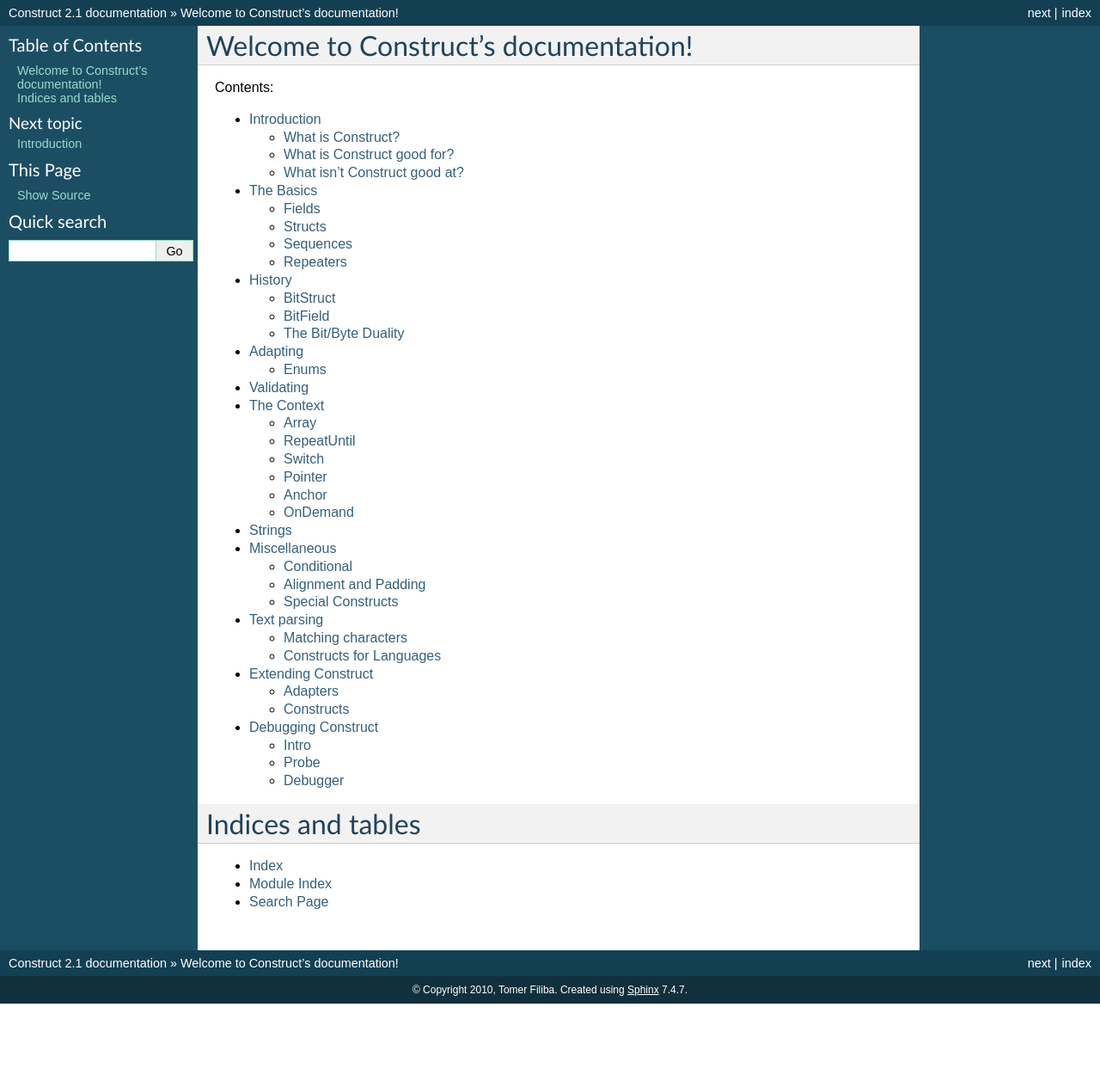
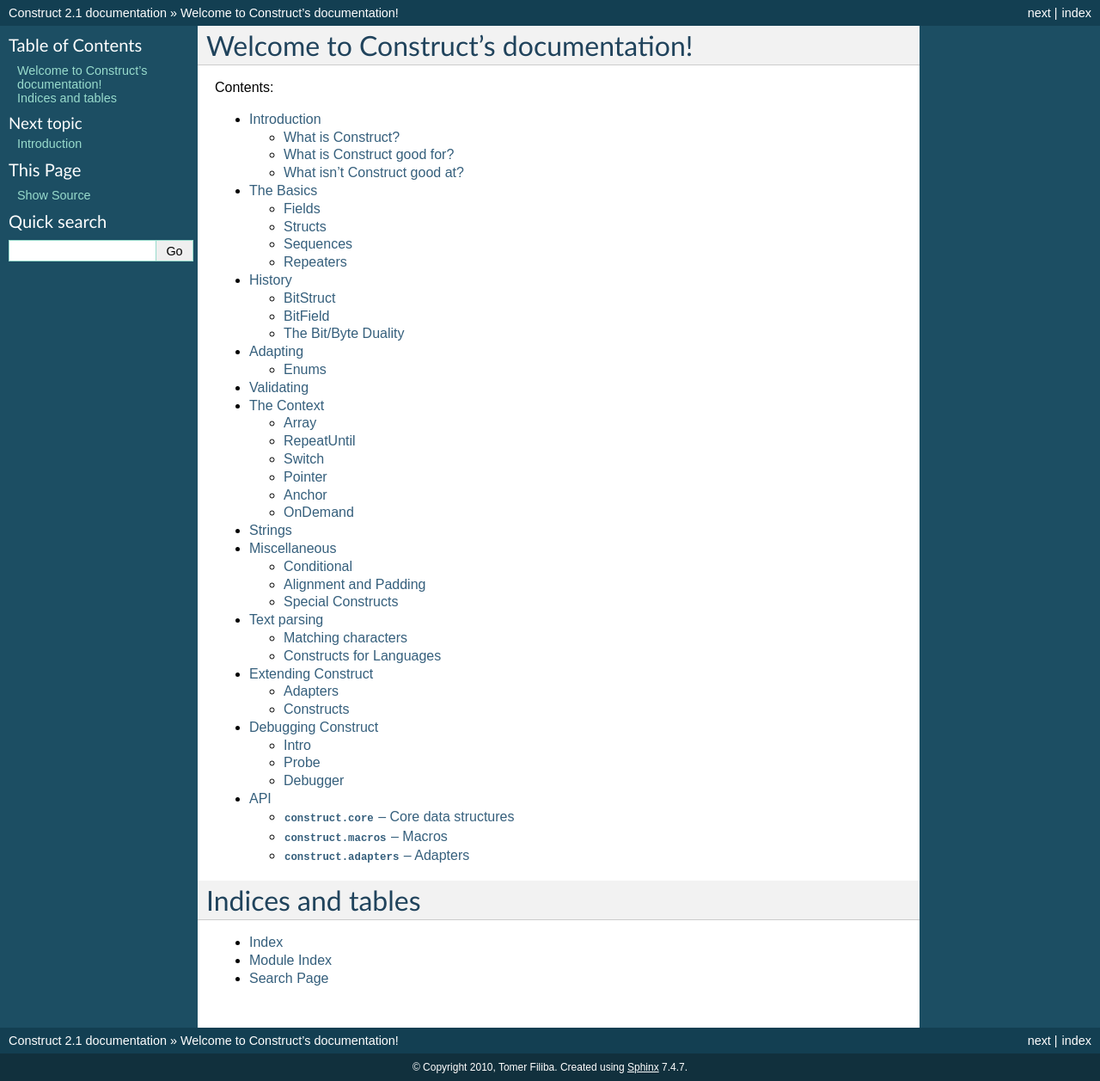
Before and after one commit to MostAwesomeDude/construct, a Sphinx documentation site: the page built from docs/index.rst, in a window 1280 px wide. Shown: the whole page at 86% size. Built offline with Sphinx 7.4.7, drawn with Linux system fonts in a browser that asks for light colours; before the commit the page ends 1167 px from its top, so only the background shows below that.

```diff
--- /dev/null
+++ b/docs/adapters-api.rst
@@ -0,0 +1,5 @@
+==================================
+``construct.adapters`` -- Adapters
+==================================
+
+.. automodule:: construct.adapters
--- a/docs/conf.py
+++ b/docs/conf.py
@@ -26,6 +26,8 @@ import sys, os
 # Add any Sphinx extension module names here, as strings. They can be extensions
 # coming with Sphinx (named 'sphinx.ext.*') or your custom ones.
 extensions = ['sphinx.ext.autodoc', 'sphinx.ext.doctest']
+
+autodoc_default_flags = ["members"]
 
 # Add any paths that contain templates here, relative to this directory.
 templates_path = ['_templates']
--- /dev/null
+++ b/docs/core.rst
@@ -0,0 +1,5 @@
+==========================================
+``construct.core`` -- Core data structures
+==========================================
+
+.. automodule:: construct.core
--- a/docs/index.rst
+++ b/docs/index.rst
@@ -21,6 +21,7 @@ Contents:
    text
    extending
    debugging
+   api
 
 Indices and tables
 ==================
--- /dev/null
+++ b/docs/macros.rst
@@ -0,0 +1,5 @@
+==============================
+``construct.macros`` -- Macros
+==============================
+
+.. automodule:: construct.macros
```
Also changed, not shown: docs/api.rst (added, +13 -0 lines).
